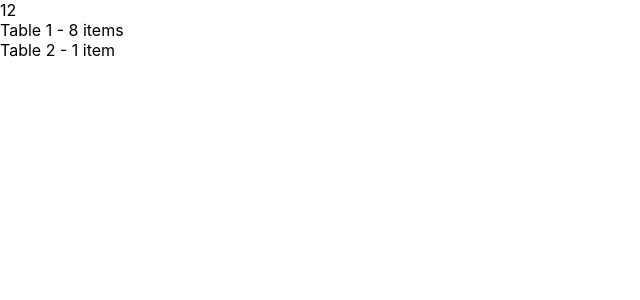
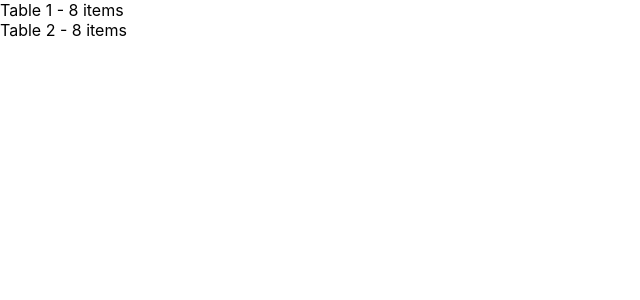
Before and after one commit to DavidWolff218/technical-prep, a React (Create React App) app: page / in a window 1280 px wide. Shown: the top 300 px of the page, without its empty margins (0-640 px from the left). Built offline with nearby package versions, Linux system fonts and the light colour scheme.

Commit message:
rendertable now works with tablenum

```diff
--- a/src/App.js
+++ b/src/App.js
@@ -27,24 +27,30 @@ export class App extends Component {
   ];
 
   tableNum = (tables) => {
+     return tables.tableNumber
+  }
+
+  itemNum = (tables) => {
     return tables.map(table => {
-     return table.tableNumber
+      return table.items.quantity
     })
   }
 
-  Orders = () => {
+  renderTable = (tables) => {
+    return tables.map(table => {
     return (
       <>
-        <div>Table 1 - 8 items</div>
-        <div>Table 2 - 1 item</div>
+        <div>Table {this.tableNum(table)} - 8 items</div>
       </>
     );
-  };
+  })
+}
 
   render() {
     return <div>
-      {this.tableNum(this.sampleOrders)}
-      {this.Orders()}</div>;
+      {/* {this.tableNum(this.sampleOrders)}
+      {this.itemNum(this.sampleOrders)} */}
+      {this.renderTable(this.sampleOrders)}</div>;
   }
 }
 export default App;
```
